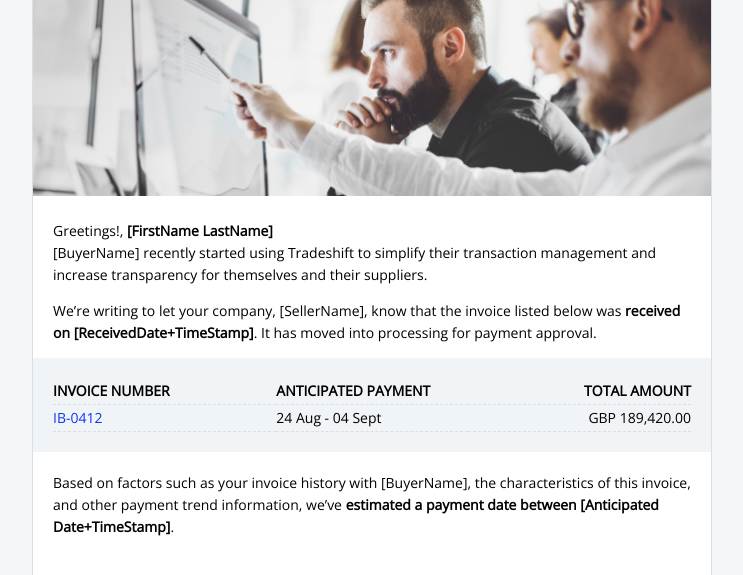
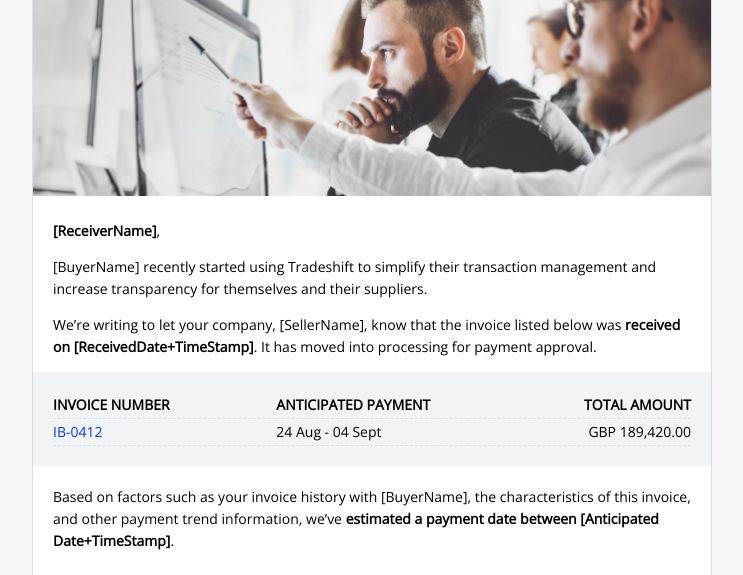
Before and after one commit to xionatan/ts-email, a plain HTML site: page onboarding_tt.html in a window 1280 px wide. Shown: the part 148-723 px from the top of the page, without its empty margins (268-1011 px from the left). Drawn offline with nearby package versions, Linux system fonts and the light colour scheme.

Commit message:
Add files via upload

```diff
--- a/onboarding_tt.html
+++ b/onboarding_tt.html
@@ -139,8 +139,8 @@ line-height: 16px !important;
 </tr>
 <tr>
 <td style="padding: 20px 20px 0px 20px; font-family: 'Open Sans', sans-serif; font-size: 14px; line-height: 22px; color: #000000; text-align: left;">
-<p style="margin: 0;">Greetings!, <span style="font-weight: bold;">[FirstName LastName]</span><br />
-[BuyerName] recently started using Tradeshift to simplify their transaction management and increase transparency for themselves and their suppliers.</p>
+<p style="margin: 0;"><span style="font-weight: bold;">[ReceiverName]</span>,</p>
+<p>[BuyerName] recently started using Tradeshift to simplify their transaction management and increase transparency for themselves and their suppliers.</p>
 <p>We’re writing to let your company, [SellerName], know that the invoice listed below was <span style="font-weight: bold;">received on [ReceivedDate+TimeStamp]</span>. It has moved into processing for payment approval.</p>
 </td>
 </tr>
```
